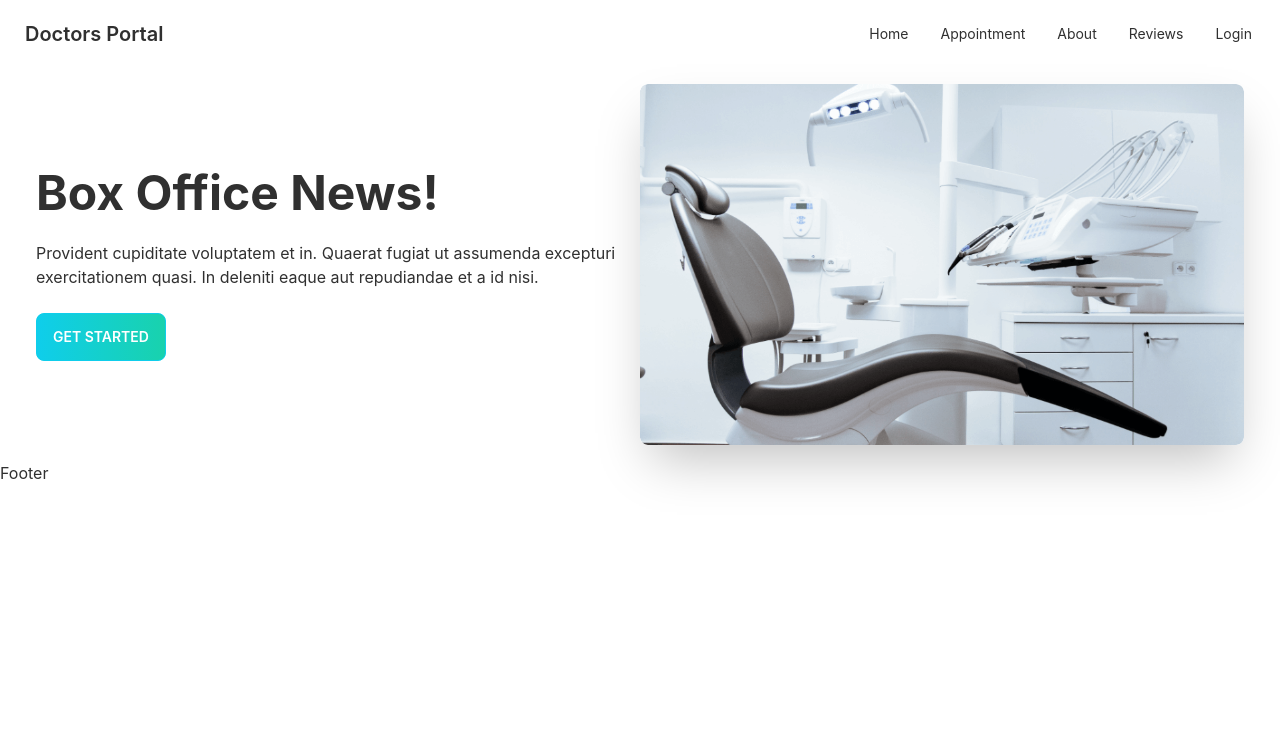
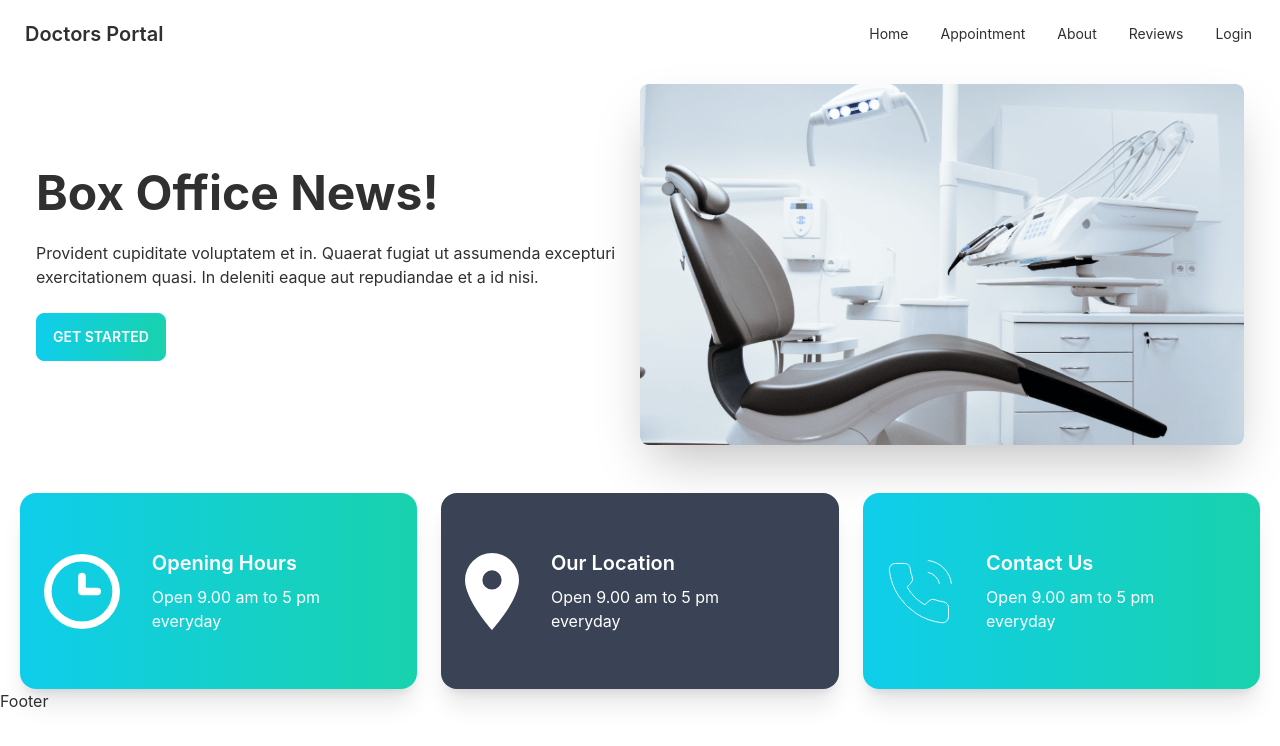
Before and after one commit to asifmahmud00/doctors-portal-client, a React (Create React App) app: page / in a window 1280 px wide. Shown: the top 746 px of the page. Built offline with nearby package versions, Linux system fonts and the light colour scheme.

Commit message:
third commit

```diff
--- a/src/Pages/Home/Home/Home.js
+++ b/src/Pages/Home/Home/Home.js
@@ -1,10 +1,12 @@
 import React from 'react';
 import Banner from '../Banner/Banner';
+import InfoCards from '../InfoCards/InfoCards';
 
 const Home = () => {
     return (
         <div className='mx-5'>
             <Banner></Banner>
+            <InfoCards></InfoCards>
         </div>
     );
 };
--- /dev/null
+++ b/src/Pages/Home/InfoCards/InfoCards.js
@@ -0,0 +1,46 @@
+import React from 'react';
+import clock from '../../../assets/icons/clock.svg';
+import phone from '../../../assets/icons/phone.svg';
+import marker from '../../../assets/icons/marker.svg';
+import InfoCarrd from './InfoCarrd';
+
+const InfoCards = () => {
+
+    const cardData = [
+        {
+            id: 1,
+            name: 'Opening Hours',
+            description: 'Open 9.00 am to 5 pm everyday',
+            icon: clock,
+            bgClass: 'bg-gradient-to-r from-primary to-secondary'
+        },
+        {
+            id: 2,
+            name: 'Our Location',
+            description: 'Open 9.00 am to 5 pm everyday',
+            icon: marker,
+            bgClass: 'bg-accent'
+        },
+        {
+            id: 3,
+            name: 'Contact Us',
+            description: 'Open 9.00 am to 5 pm everyday',
+            icon: phone,
+            bgClass: 'bg-gradient-to-r from-primary to-secondary'
+        }
+    ]
+
+    return (
+        <div className='grid mt-8 text-white gap-6 grid-cols-1 md:grid-cols-2 lg:grid-cols-3'>
+            {
+                cardData.map(card => <InfoCarrd
+                    key={card.id}
+                    card={card}
+                >
+                </InfoCarrd>)
+            }
+        </div >
+    );
+};
+
+export default InfoCards;
--- /dev/null
+++ b/src/Pages/Home/InfoCards/InfoCarrd.js
@@ -0,0 +1,17 @@
+import React from 'react';
+
+const InfoCarrd = ({ card }) => {
+    const { name, description, icon, bgClass } = card;
+    return (
+        <div className={`card p-6 card-side shadow-xl ${bgClass}`}>
+            <figure><img src={icon} alt="" /></figure>
+            <div className="card-body">
+                <h2 className="card-title">{name}</h2>
+                <p>{description}</p>
+
+            </div>
+        </div>
+    );
+};
+
+export default InfoCarrd;
```
